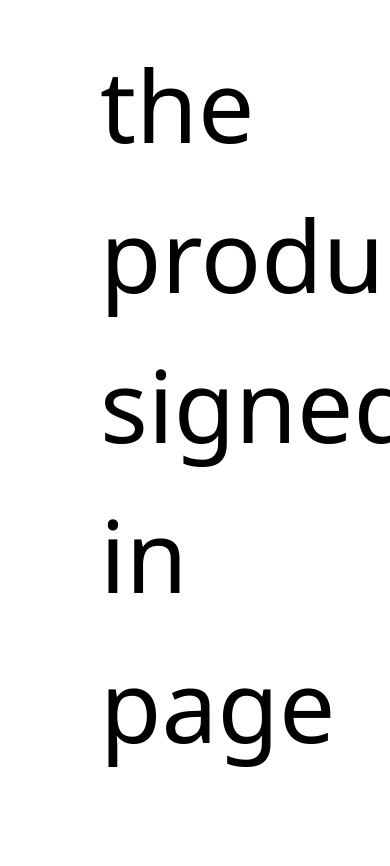
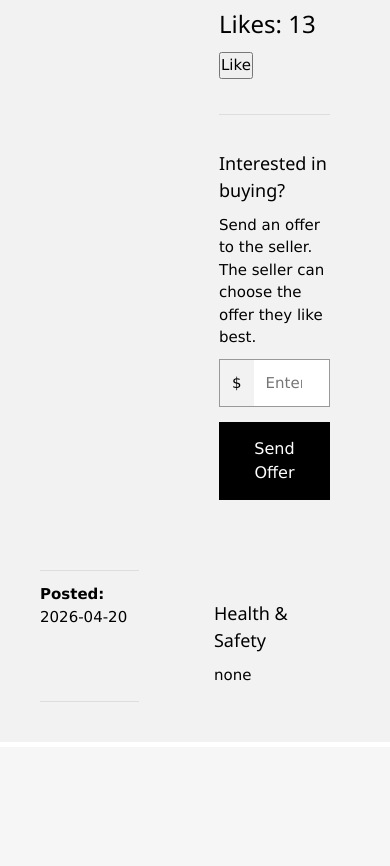
Before and after one commit to rosiephandang/Flask---TOI-Market, a Flask app: page /product_signed_in/1 in a window 390 px wide; the page is wider, and only the part inside the window is pictured. Shown: the part 591-1457 px from the top of that part. After the commit the page ends 1293 px from the top of that part, so only its background shows below. Run offline with Flask 3, Linux system fonts and the light colour scheme; data comes from the database, SQL or seed files in the repository; both versions use the stored data as it was after the commit; data that the repository does not hold is empty.

Commit message:
product view page layout adjusted

```diff
--- a/static/css/style.css
+++ b/static/css/style.css
@@ -124,3 +124,186 @@ li.dropdown {
 .linkpiority{
   font-size: 10px;
 }
+
+
+/* product page view 2 column */
+.two-column{
+    background-color: #f2f2f2;
+    max-width: 1350px;
+    margin: 40px auto;
+    margin-bottom: 5px;
+    padding: 40px;
+    display: grid;
+    grid-template-columns: 1fr 1fr ;
+    gap: 60px;
+
+}
+
+.productmainimage{
+    width: 100%;
+    height:685px;
+    object-fit: cover;
+    object-position: top center;
+}
+
+.productimagesection{
+    width: 100%;
+    display: flex;
+    justify-content: center;
+    align-items: flex-start;
+}
+
+.productinfosection {
+    padding: 10px 20px;
+}
+
+.producttitle {
+    font-size: 42px;
+    font-weight: 600;
+    margin-top: 0;
+    margin-bottom: 10px;
+}
+
+.productseller {
+    font-size: 15px;
+    margin-bottom: 30px;
+}
+
+.productprice {
+    font-size: 30px;
+    font-weight: 600;
+    margin-bottom: 25px;
+}
+
+.productstatus {
+    padding: 12px 0;
+    border-top: 1px solid #ddd;
+    border-bottom: 1px solid #ddd;
+}
+
+.productdate{
+    padding: 12px 0;
+    border-top: 1px solid #ddd;
+    border-bottom: 1px solid #ddd;
+}
+
+.statusavailable {
+    margin-left: 10px;
+    font-weight: bold;
+}
+
+
+.productdescription {
+    margin-top: 30px;
+}
+
+.productdescription h3, .producthazards h3, .offersection h3 {
+    font-size: 18px;
+    margin-bottom: 10px;
+}
+
+.productdescription p {
+    line-height: 1.6;
+}
+
+.producthazards {
+    margin-top: 5px;
+    padding: 15px;
+}
+
+.productlikes {
+    display: flex;
+    align-items: center;
+    gap: 20px;
+    margin-top: 30px;
+}
+
+.likebutton {
+    padding: 10px 25px;
+    background-color: white;
+    border: 1px solid black;
+    cursor: pointer;
+    font-size: 14px;
+}
+
+.likebutton:hover {
+    background-color: black;
+    color: white;
+}
+
+.likebutton.liked {
+    background-color: black;
+    color: white;
+}
+
+.offersection {
+    margin-top: 35px;
+    padding-top: 25px;
+    border-top: 1px solid #ddd;
+}
+
+.offersection p {
+    line-height: 1.5;
+}
+
+.offerinput {
+    display: flex;
+    width: 100%;
+    margin-top: 10px;
+    margin-bottom: 15px;
+    border: 1px solid #999;
+}
+
+
+.offerinput span {
+    padding: 12px;
+}
+
+
+.offerinput input {
+    width: 100%;
+    padding: 12px;
+    border: none;
+    outline: none;
+}
+
+
+.offerbutton {
+    width: 100%;
+    padding: 15px;
+    background-color: black;
+    color: white;
+    border: none;
+    cursor: pointer;
+    font-size: 16px;
+}
+
+
+.offerbutton:hover {
+    opacity: 0.75;
+}
+
+
+.productmeta {
+    margin-top: 35px;
+    padding-top: 20px;
+    border-top: 1px solid #ddd;
+    font-size: 13px;
+}
+
+@media (max-width: 800px) {
+    .productpage {
+        grid-template-columns: 1fr;
+        margin: 10px;
+        padding: 15px;
+        gap: 30px;
+    }
+
+    .productmainimage {
+        height: 450px;
+    }
+
+    .producttitle {
+        font-size: 32px;
+    }
+}
--- a/templates/product_signed_in.html
+++ b/templates/product_signed_in.html
@@ -1,12 +1,10 @@
 {% extends "layout_signed_in.html" %}
 {% block body %}
-    <!-- sign-up page-->
-    <h1 class="test">Hello this is the product signed in page</h1>
-<div class="product-page">
+<div class="two-column">
     <!-- left columnn -->
     <div class="productimagesection">
-        <img class="product-main-image" src="{{ product['image_url'] }}" alt="Image of {{ product['product_name'] }}"></div>
-
+        <img class="productmainimage" src="{{ product['image_url'] }}" alt="Image of {{ product['product_name'] }}">
+    </div>
     <!--right columnn -->
     <div class="productinfosection">
         <h1 class="producttitle">{{ product['product_name'] }}</h1>
@@ -14,7 +12,7 @@
         <h2 class="productprice">${{ product['price_suggested'] }}</h2>
         <div class="productstatus">
             <strong>Status:</strong>
-            {% if product['status'] == 'Available' %}
+            {% if product['status'] == 'available' %}
                 <span class="statusavailable">{{ product['status'] }}</span>
             {% else %}
                 <span>{{ product['status'] }}</span>
@@ -23,14 +21,6 @@
         <div class="productdescription">
             <h3>Description</h3>
             <p>{{ product['description'] }}</p>
-        </div>
-        <div class="producthazards">
-            <h3>Health & Safety</h3>
-            {% if product['health_hazards'] %}
-                <p>{{ product['health_hazards'] }}</p>
-            {% else %}
-                <p>No known health hazards.</p>
-            {% endif %}
         </div>
         <h3>Likes: {{product['likes']}}</h3>
         <form action="{{url_for('like_product', product_id=product['product_id'])}}" method="POST">
@@ -45,6 +35,27 @@
                 </button>
             {% endif %}
         </form>
+        <div class="offersection">
+            <h3>Interested in buying?</h3>
+            <p>Send an offer to the seller. The seller can choose the offer they like best. </p>
+            <form action="#" method="POST">
+                <div class="offerinput">
+                    <span>$</span><input type="number" id="offer" name="offer" min="0" step="0.01" placeholder="Enter your offer" required>
+                </div>
+                <button type="submit" class="offerbutton">Send Offer</button>
+            </form>
+        </div>
+    </div>
+    <div class="productdate">
+            <p><strong>Posted:</strong> {{ product['date_posted'] }}</p>
+    </div>
+    <div class="producthazards">
+            <h3>Health & Safety</h3>
+            {% if product['health_hazards'] %}
+                <p>{{ product['health_hazards'] }}</p>
+            {% else %}
+                <p>No known health hazards.</p>
+            {% endif %}
     </div>
 </div>
 
```
Also changed, not shown: templates/logout.html (deleted, +0 -8 lines), templates/product.html (+13 -8 lines), database.db.
